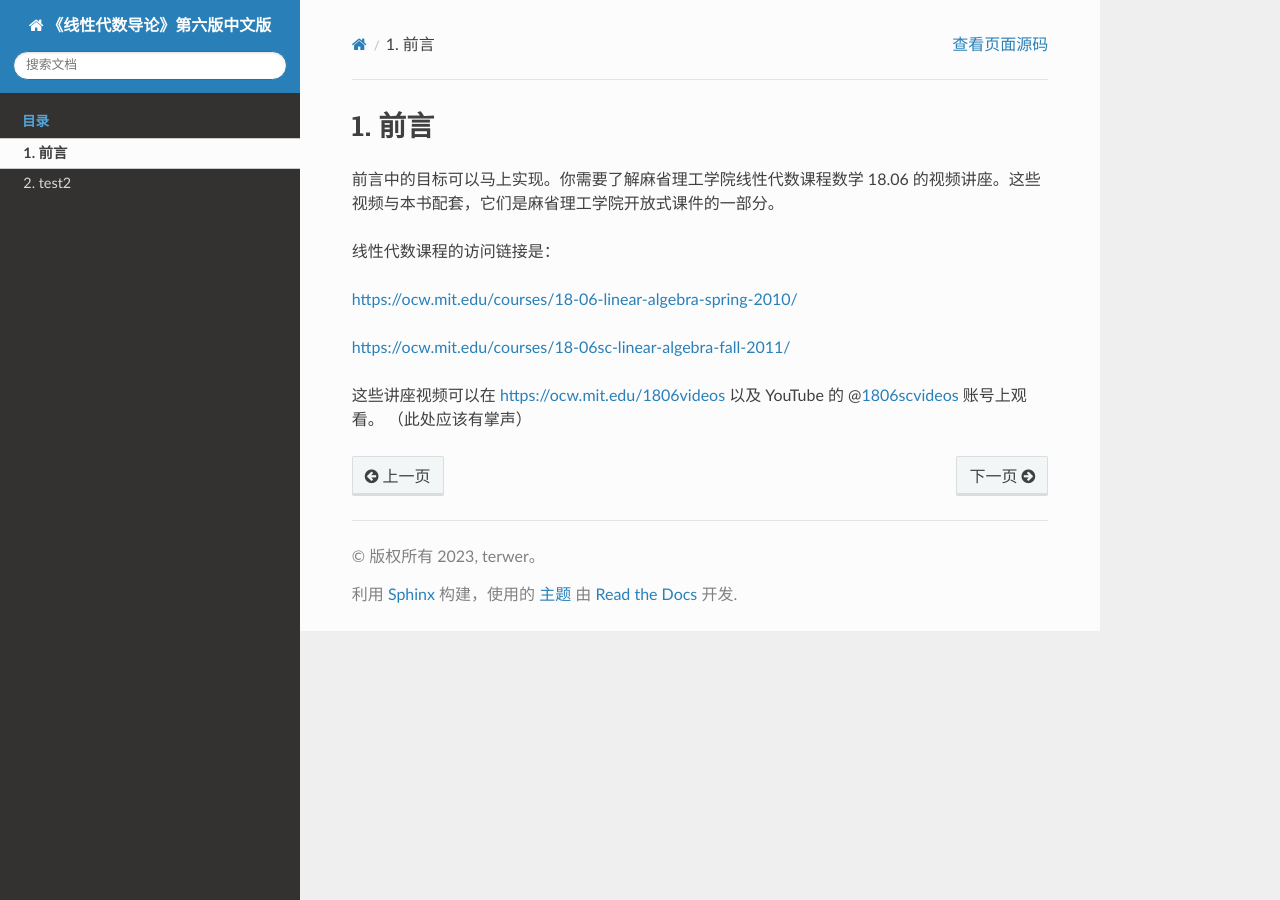
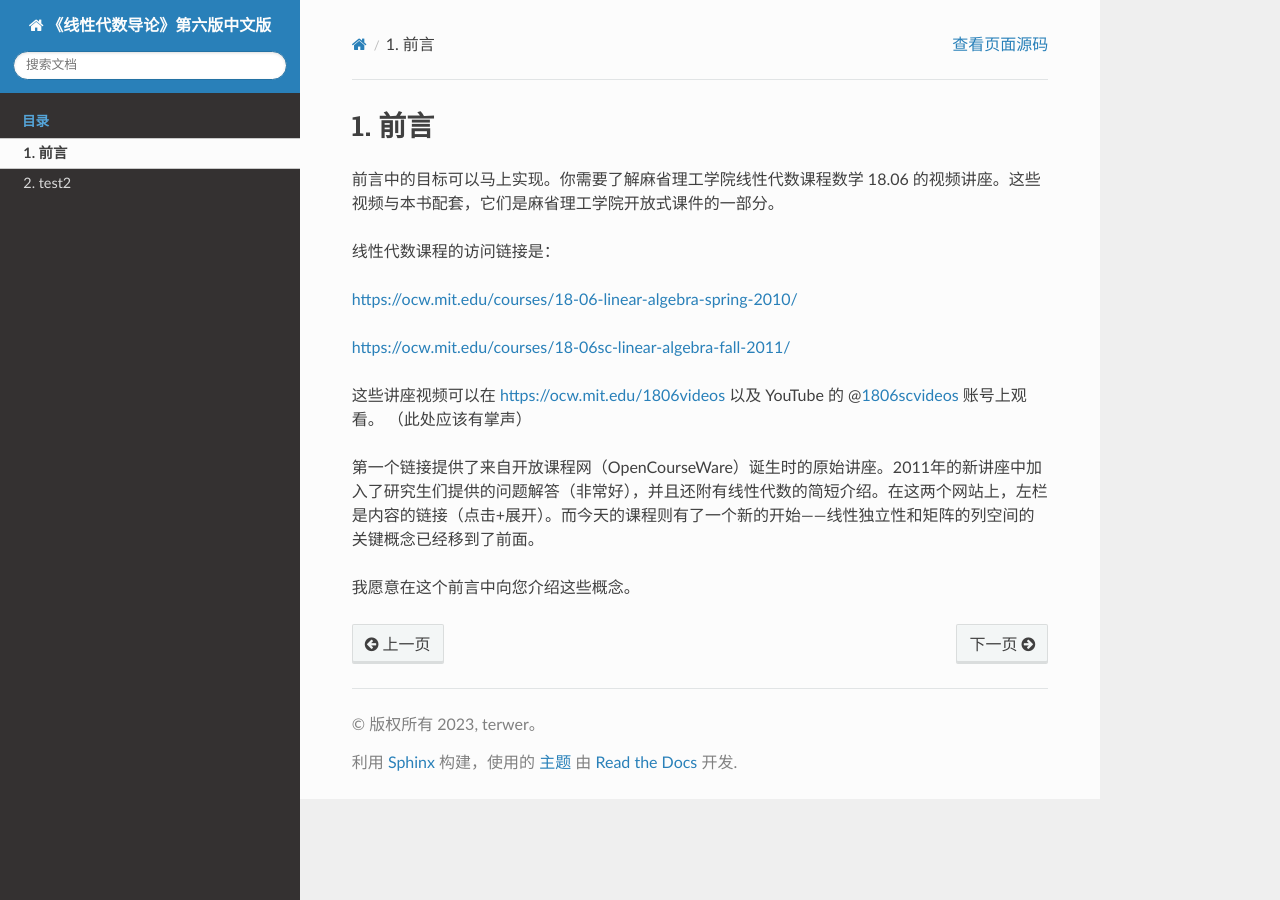
Before and after one commit to terwer/introduction-to-liner-algebra-6th-edtion, a Sphinx documentation site: the page built from source/01.introduction.md, in a window 1280 px wide. Built offline with Sphinx 7.4.7 and the Read the Docs theme 2.0.0, drawn with Linux system fonts in a browser that asks for light colours.

Commit message:
feat: 更新前言

```diff
--- a/source/01.introduction.md
+++ b/source/01.introduction.md
@@ -10,3 +10,7 @@
 
 这些讲座视频可以在 [https://ocw.mit.edu/1806videos](https://ocw.mit.edu/1806videos) 以及 YouTube 的 @[1806scvideos](https://www.youtube.com/playlist?list=PL221E2BBF13BECF6C) 账号上观看。
 （此处应该有掌声）
+
+第一个链接提供了来自开放课程网（OpenCourseWare）诞生时的原始讲座。2011年的新讲座中加入了研究生们提供的问题解答（非常好），并且还附有线性代数的简短介绍。在这两个网站上，左栏是内容的链接（点击+展开）。而今天的课程则有了一个新的开始——线性独立性和矩阵的列空间的关键概念已经移到了前面。
+
+我愿意在这个前言中向您介绍这些概念。
```
Also changed, not shown: README.md (+10 -0 lines), requirements.txt (+9 -0 lines).
